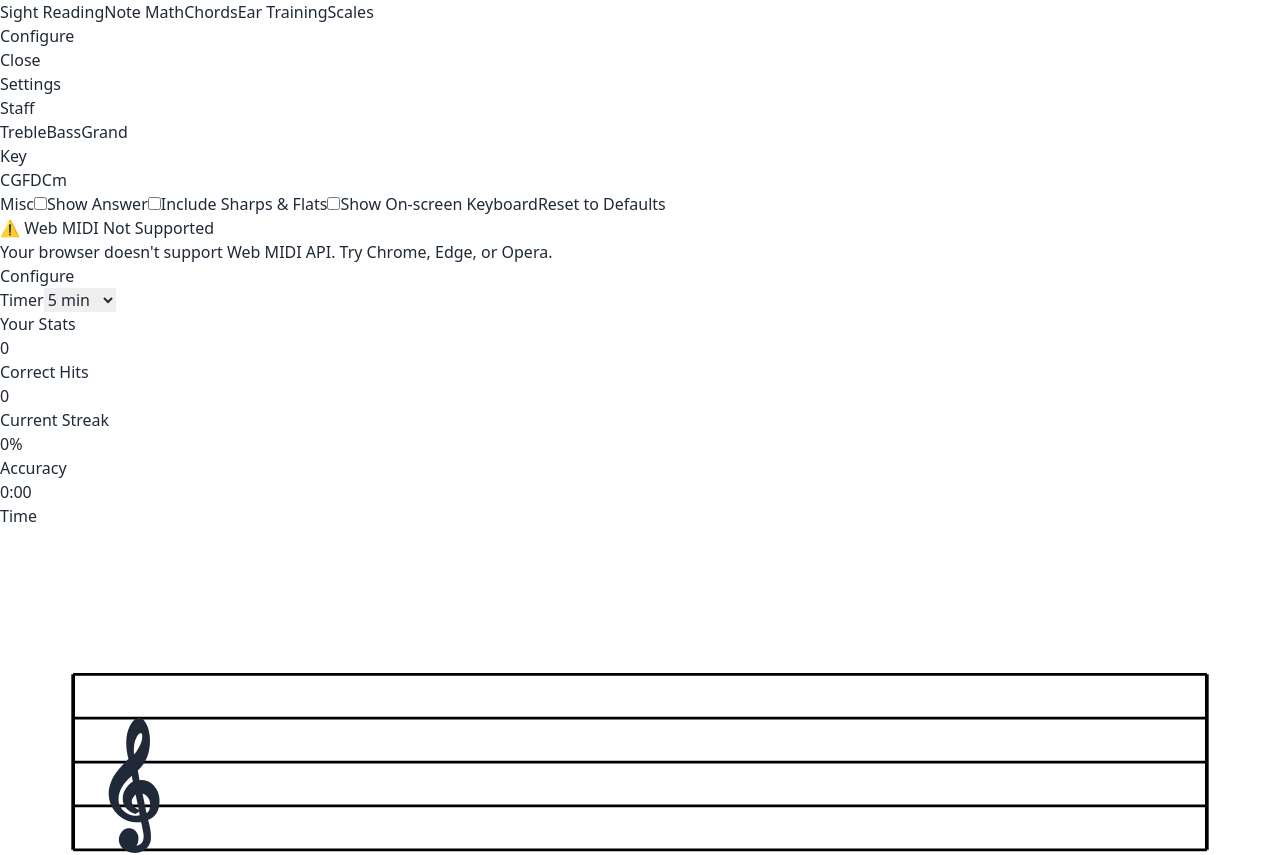
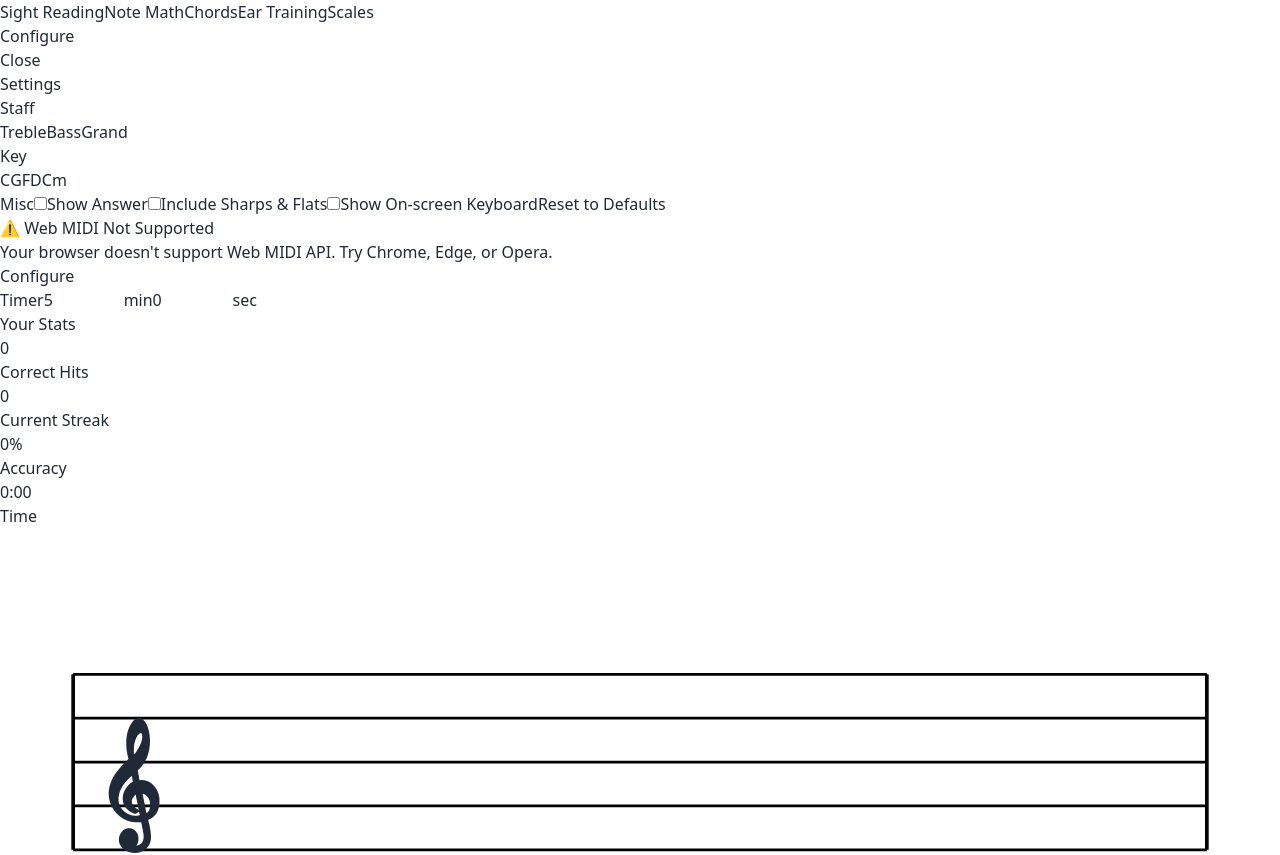
Before and after one commit to suryatejadev/piano_app, a React (Vite) app: page / in a window 1280 px wide. Shown: the top 855 px of the page. Built offline with nearby package versions, Linux system fonts and the light colour scheme.

Commit message:
timer updated

```diff
--- a/src/components/GameBoard.tsx
+++ b/src/components/GameBoard.tsx
@@ -84,6 +84,7 @@ export const GameBoard: React.FC<{ timerMinutes: number; setTimerMinutes: (mins:
     gameState.state.gameActive,
     gameState.state.difficulty.clef,
     gameState.handleNotePlay,
+    showTimerDone,
   ]);
 
   // Update MIDI connection status in game state
--- a/src/components/SharedTimerControl.tsx
+++ b/src/components/SharedTimerControl.tsx
@@ -1,6 +1,4 @@
 import React from 'react';
-
-const PRESET_TIMER_MINUTES = [1, 3, 5, 10, 15];
 
 interface SharedTimerControlProps {
   id: string;
@@ -15,26 +13,47 @@ export const SharedTimerControl: React.FC<SharedTimerControlProps> = ({
   setTimerMinutes,
   disabled,
 }) => {
-  const effectiveTimer = PRESET_TIMER_MINUTES.includes(timerMinutes) ? timerMinutes : 5;
+  const totalSeconds = Math.round(timerMinutes * 60);
+  const mins = Math.floor(totalSeconds / 60);
+  const secs = totalSeconds % 60;
+
+  const handleMinsChange = (newMins: number) => {
+    const clamped = Math.max(0, Math.min(99, newMins));
+    setTimerMinutes(clamped + secs / 60);
+  };
+
+  const handleSecsChange = (newSecs: number) => {
+    const clamped = Math.max(0, Math.min(59, newSecs));
+    setTimerMinutes(mins + clamped / 60);
+  };
 
   return (
     <div className="flex items-center gap-2">
-      <label htmlFor={id} className="text-sm font-medium text-gray-700">
+      <label htmlFor={`${id}-mins`} className="text-sm font-medium text-gray-700">
         Timer
       </label>
-      <select
-        id={id}
-        value={effectiveTimer}
-        onChange={e => setTimerMinutes(parseInt(e.target.value, 10))}
+      <input
+        id={`${id}-mins`}
+        type="number"
+        min={0}
+        max={99}
+        value={mins}
+        onChange={e => handleMinsChange(parseInt(e.target.value, 10) || 0)}
         disabled={disabled}
-        className="rounded border border-gray-300 bg-white px-2 py-2 text-sm text-gray-800"
-      >
-        {PRESET_TIMER_MINUTES.map(min => (
-          <option key={min} value={min}>
-            {min} min
-          </option>
-        ))}
-      </select>
+        className="w-14 rounded border border-gray-300 bg-white px-2 py-2 text-sm text-gray-800 text-center"
+      />
+      <span className="text-sm text-gray-600">min</span>
+      <input
+        id={`${id}-secs`}
+        type="number"
+        min={0}
+        max={59}
+        value={secs}
+        onChange={e => handleSecsChange(parseInt(e.target.value, 10) || 0)}
+        disabled={disabled}
+        className="w-14 rounded border border-gray-300 bg-white px-2 py-2 text-sm text-gray-800 text-center"
+      />
+      <span className="text-sm text-gray-600">sec</span>
     </div>
   );
 };
```
